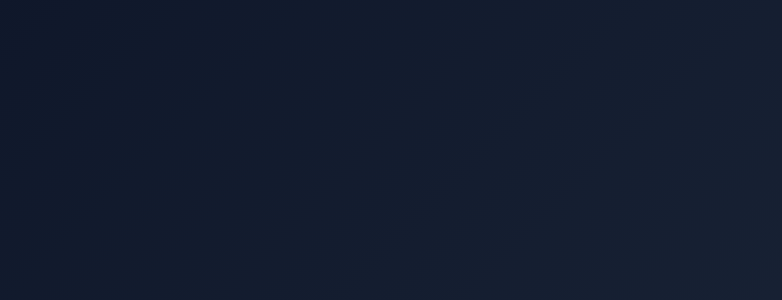
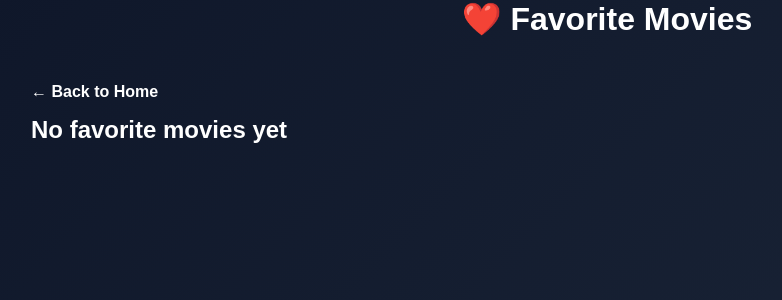
Before and after one commit to megersa27/movie-search--app, a React (Vite) app: page /favorites in a window 1280 px wide. Before the commit this address had no page. Shown: the top 300 px of the page, without its empty margins (33-815 px from the left). Built offline with nearby package versions, Linux system fonts and the light colour scheme.

Commit message:
Added favorites system with local storage

```diff
--- a/src/App.jsx
+++ b/src/App.jsx
@@ -1,12 +1,16 @@
 import { Routes, Route } from "react-router-dom";
 import Home from "./pages/Home";
 import MovieDetails from "./pages/MovieDetails";
+import Favorites from "./pages/Favorites";
 
 function App() {
   return (
     <Routes>
       <Route path="/" element={<Home />} />
-
+<Route
+  path="/favorites"
+  element={<Favorites />}
+/>
       <Route
         path="/movie/:id"
         element={<MovieDetails />}
--- a/src/components/MovieCard.jsx
+++ b/src/components/MovieCard.jsx
@@ -2,6 +2,42 @@ import { Link } from "react-router-dom";
 import imageUrl from "../utils/imageUrl";
 
 function MovieCard({ movie }) {
+const addFavorite = (movie) => {
+
+  const favorites =
+    JSON.parse(
+      localStorage.getItem("favorites")
+    ) || [];
+
+  const exists =
+    favorites.find(
+      (item) => item.id === movie.id
+    );
+
+  if (exists) {
+    alert("Already added");
+    return;
+  }
+
+  favorites.push(movie);
+
+  localStorage.setItem(
+    "favorites",
+    JSON.stringify(favorites)
+  );
+
+  alert("Added to favorites");
+};
+
+const favorites =
+  JSON.parse(
+    localStorage.getItem("favorites")
+  ) || [];
+
+const isFavorite =
+  favorites.some(
+    (item) => item.id === movie.id
+  );
   return (
     <div className="movie-card">
 
@@ -22,6 +58,16 @@ function MovieCard({ movie }) {
       >
         <h3>{movie.title}</h3>
       </Link>
+     <button
+  disabled={isFavorite}
+  onClick={() => addFavorite(movie)}
+>
+  {
+    isFavorite
+      ? "❤️ Added"
+      : "❤️ Favorite"
+  }
+</button>
 
       <p>⭐ {movie.vote_average}</p>
 
--- a/src/components/Navbar.jsx
+++ b/src/components/Navbar.jsx
@@ -1,16 +1,34 @@
+import { Link } from "react-router-dom";
 import { APP_NAME } from "../constants";
 
 function Navbar() {
+
+  const favorites =
+    JSON.parse(
+      localStorage.getItem("favorites")
+    ) || [];
+
   return (
     <nav className="navbar">
+
       <h2>🎬 {APP_NAME}</h2>
 
       <ul>
-        <li>Home</li>
-        <li>Popular</li>
-        <li>Top Rated</li>
-      </ul>
+  <li>
+    <Link to="/" className="nav-link">
+      Home
+    </Link>
+  </li>
+
+  <li>
+    <Link to="/favorites" className="nav-link">
+      Favorites ({favorites.length})
+    </Link>
+  </li>
+</ul>
+
     </nav>
   );
 }
-export default Navbar
+
+export default Navbar;
--- a/src/index.css
+++ b/src/index.css
@@ -17,9 +17,7 @@ body {
   display: flex;
   justify-content: space-between;
   align-items: center;
-
   padding: 20px 50px;
-
   background: rgba(255, 255, 255, 0.05);
   backdrop-filter: blur(10px);
 }
@@ -32,6 +30,7 @@ body {
 
 .navbar li {
   cursor: pointer;
+  color: white;
 }
 
 .hero {
@@ -176,3 +175,38 @@ body {
 
   text-align: center;
 }
+.movie-card button {
+  width: 100%;
+  padding: 10px;
+  margin: 10px 0;
+
+  border: none;
+  border-radius: 8px;
+
+  cursor: pointer;
+}
+
+.movie-card button:disabled {
+  opacity: 0.7;
+  cursor: not-allowed;
+}
+.nav-link {
+  color: white;
+  text-decoration: none;
+  font-weight: bold;
+}
+
+.nav-link:hover {
+  text-decoration: underline;
+}
+.back-home {
+  display: inline-block;
+  margin: 15px 0;
+  color: white;
+  text-decoration: none;
+  font-weight: bold;
+}
+
+.back-home:hover {
+  text-decoration: underline;
+}
--- /dev/null
+++ b/src/pages/Favorites.jsx
@@ -0,0 +1,41 @@
+import MovieCard from "../components/MovieCard";
+import { Link } from "react-router-dom";
+
+function Favorites() {
+
+  const favorites =
+    JSON.parse(
+      localStorage.getItem("favorites")
+    ) || [];
+
+  return (
+    <div className="container">
+
+      <h1>❤️ Favorite Movies</h1>
+<Link to="/" className="back-home">
+  ← Back to Home
+</Link>
+      {
+        favorites.length === 0 && (
+          <h2>No favorite movies yet</h2>
+        )
+      }
+
+      <div className="movie-list">
+
+        {
+          favorites.map((movie) => (
+            <MovieCard
+              key={movie.id}
+              movie={movie}
+            />
+          ))
+        }
+
+      </div>
+
+    </div>
+  );
+}
+
+export default Favorites;
```
